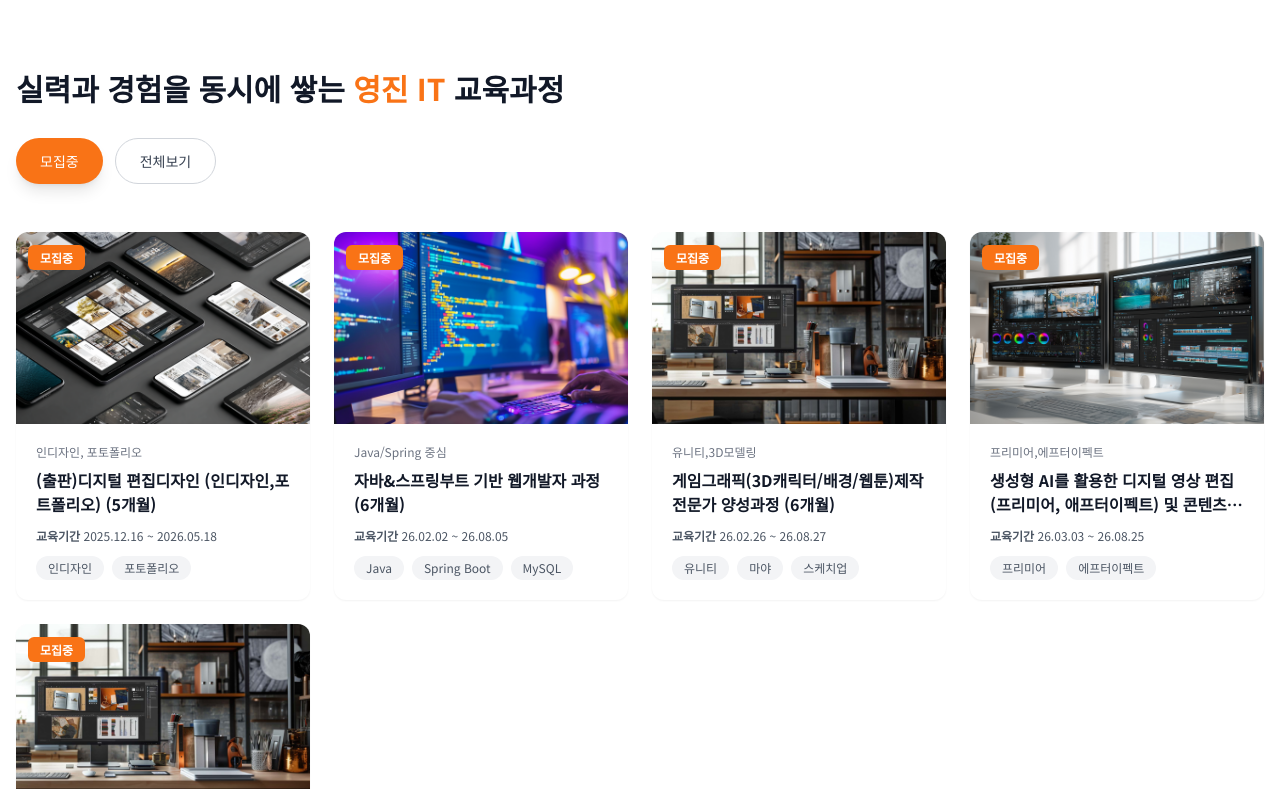
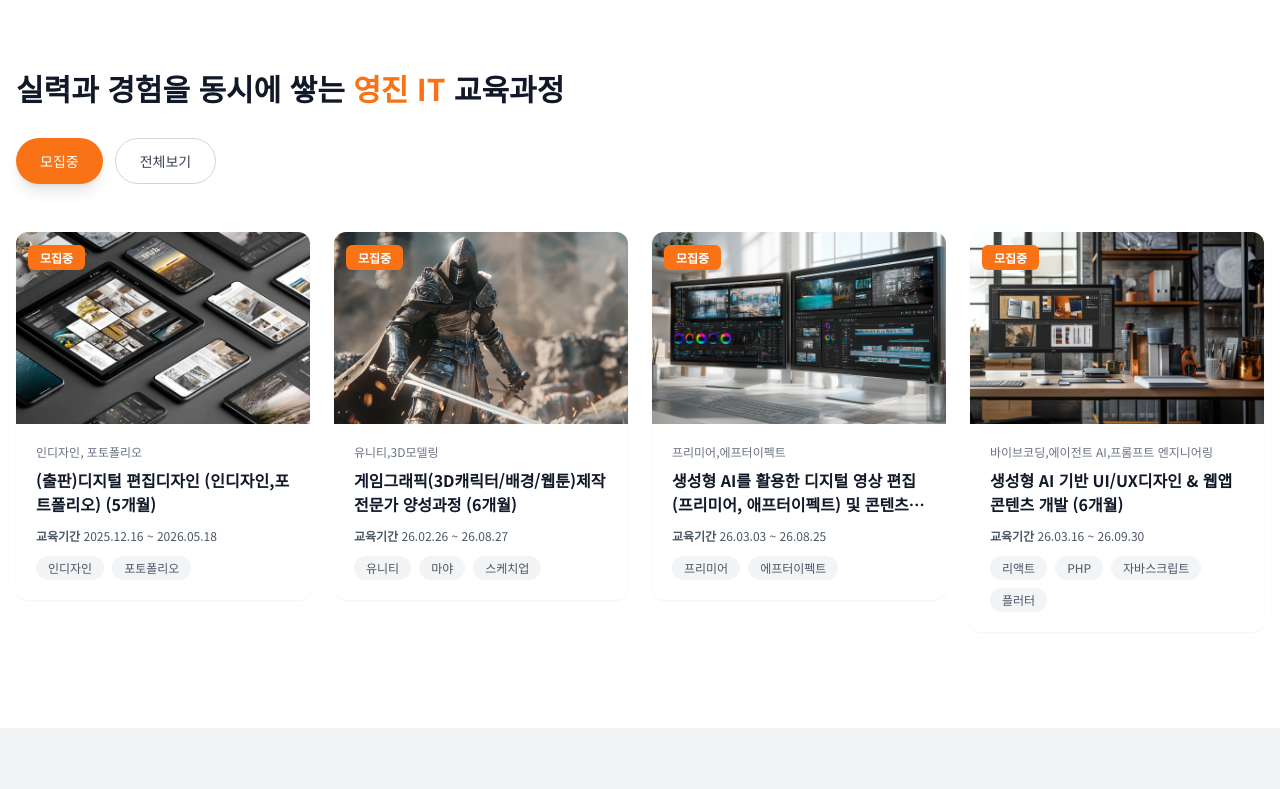
Before and after one commit to yjjob-it/yg-it-homepage, a React (Vite) app: page / in a window 1280 px wide. Shown: the part 618-1407 px from the top of the page. Built offline with nearby package versions, Linux system fonts and the light colour scheme; a web font is replaced by a local one.

Commit message:
데이터 수정

```diff
--- a/src/data/coursesData.js
+++ b/src/data/coursesData.js
@@ -21,20 +21,10 @@ export const coursesData = {
       url: "http://yjjob.or.kr/p/?j=58&edu_code=VmtaYVUxWnRWbkpPVnpWUlZrUkJPUT09K00=",
     },
     {
-      title: "자바&스프링부트 기반 웹개발자 과정 (6개월)",
-      subtitle: "Java/Spring 중심",
-      tags: ["Java", "Spring Boot", "MySQL"],
-      image: "/img/웹개발.jpg",
-      recruitStatus: "모집중",
-      recruitPeriod: "",
-      educationPeriod: "26.02.02 ~ 26.08.05",
-      url: "http://yjjob.or.kr/p/?j=58&edu_code=VmtaYVUxWnJNVVpQVmtwUlZrUkJPUT09K00=",
-    },
-    {
       title: "게임그래픽(3D캐릭터/배경/웹툰)제작 전문가 양성과정 (6개월)",
       subtitle: "유니티,3D모델링",
       tags: ["유니티", "마야", "스케치업"],
-      image: "/img/cell2.jpg",
+      image: "/img/게임.jpg",
       recruitStatus: "모집중",
       recruitPeriod: "",
       educationPeriod: "26.02.26 ~ 26.08.27",
@@ -104,26 +94,16 @@ export const coursesData = {
       subtitle: "인디자인, 포토폴리오",
       tags: ["인디자인", "포토폴리오"],
       image: "/img/디지털편집.png",
-      recruitStatus: "모집중",
+      recruitStatus: "모집마감",
       recruitPeriod: "",
       educationPeriod: "2025.12.16 ~ 2026.05.18",
       url: "http://yjjob.or.kr/p/?j=58&edu_code=VmtaYVUxWnRWbkpPVnpWUlZrUkJPUT09K00=",
     },
     {
-      title: "자바&스프링부트 기반 웹개발자 과정 (6개월)",
-      subtitle: "Java/Spring 중심",
-      tags: ["Java", "Spring Boot", "MySQL"],
-      image: "/img/웹개발.jpg",
-      recruitStatus: "모집중",
-      recruitPeriod: "",
-      educationPeriod: "26.02.02 ~ 26.08.05",
-      url: "http://yjjob.or.kr/p/?j=58&edu_code=VmtaYVUxWnJNVVpQVmtwUlZrUkJPUT09K00=",
-    },
-    {
       title: "게임그래픽(3D캐릭터/배경/웹툰)제작 전문가 양성과정 (6개월)",
       subtitle: "유니티,3D모델링",
       tags: ["유니티", "마야", "스케치업"],
-      image: "/img/cell2.jpg",
+      image: "/img/게임.jpg",
       recruitStatus: "모집중",
       recruitPeriod: "",
       educationPeriod: "26.02.26 ~ 26.08.27",
```
Also changed, not shown: public/img/게임.jpg (added).
